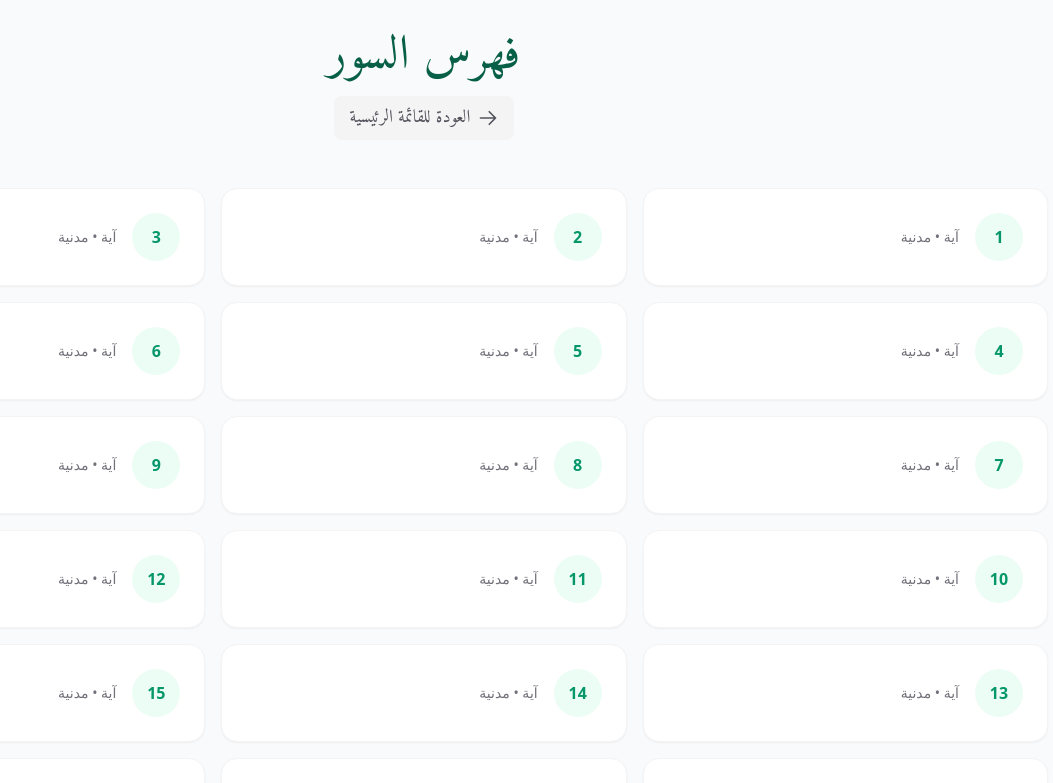
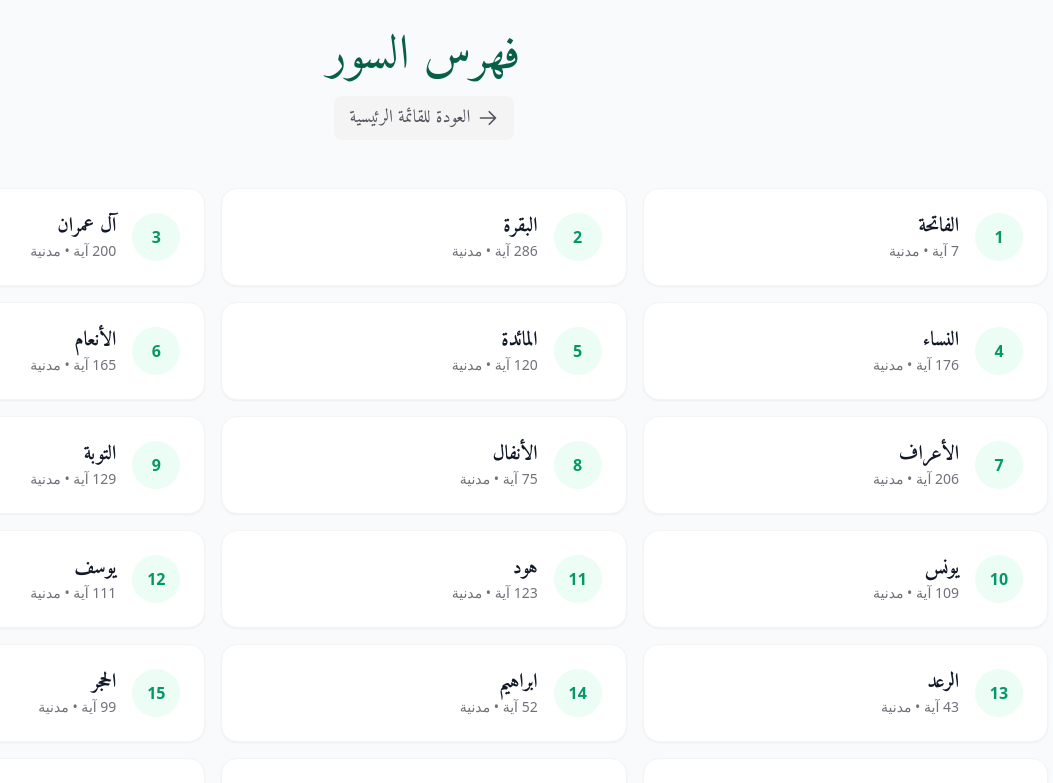
Before and after one commit to said-2005/quran-app, a Next.js app: page /quran in a window 1280 px wide. Shown: the top 783 px of the page, without its empty margins (216-1269 px from the left). Built offline with nearby package versions, Linux system fonts and the light colour scheme.

Commit message:
Final Update: Offline Dashboard, iOS support, and Local JSON

```diff
--- a/app/quran/page.tsx
+++ b/app/quran/page.tsx
@@ -40,10 +40,10 @@ export default function QuranPage() {
                                     </div>
                                     <div>
                                         <h2 className="text-xl font-bold font-amiri group-hover:text-emerald-600 dark:group-hover:text-emerald-400 transition-colors">
-                                            {surah.name_arabic}
+                                            {surah.name}
                                         </h2>
                                         <p className="text-sm text-zinc-500 dark:text-zinc-400">
-                                            {surah.verses_count} آية • {surah.revelation_place === "makkah" ? "مكية" : "مدنية"}
+                                            {surah.total_verses} آية • {surah.type === "makkah" ? "مكية" : "مدنية"}
                                         </p>
                                     </div>
                                 </div>
```
Also changed, not shown: public/sw.js.
